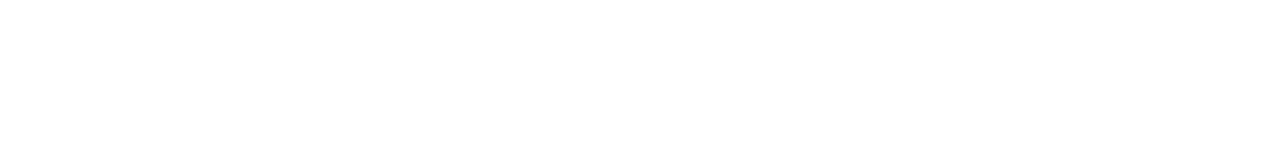
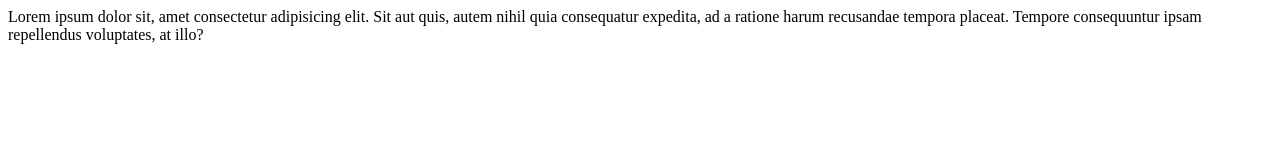
Before and after one commit to edgardo4884/MiPrimerRepo, a plain HTML site: page nosotros.html in a window 1280 px wide. Drawn offline with Linux system fonts and the light colour scheme.

Commit message:
otro commit nuevo

```diff
--- a/nosotros.html
+++ b/nosotros.html
@@ -7,6 +7,6 @@
     <title>Document</title>
 </head>
 <body>
-
+   Lorem ipsum dolor sit, amet consectetur adipisicing elit. Sit aut quis, autem nihil quia consequatur expedita, ad a ratione harum recusandae tempora placeat. Tempore consequuntur ipsam repellendus voluptates, at illo?
 </body>
 </html>
```
